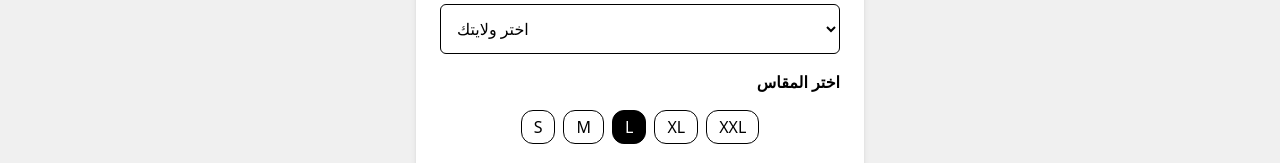
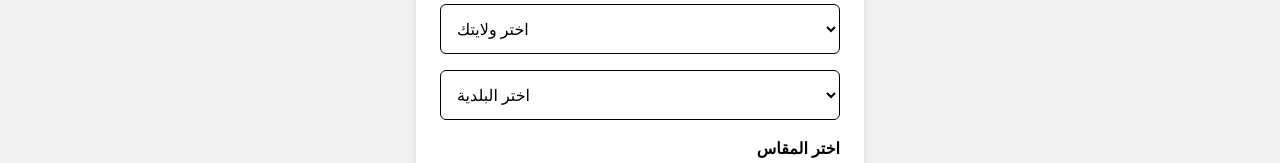
Before and after one commit to raoufffffff/true-fit-dz, a React (Vite) app: page / in a window 1280 px wide. Shown: the part 704-867 px from the top of the page. Built offline with nearby package versions, Linux system fonts and the light colour scheme.

Commit message:
Add files via upload

```diff
--- a/package.json
+++ b/package.json
@@ -15,6 +15,7 @@
     "motion": "^12.14.0",
     "react": "^19.1.0",
     "react-dom": "^19.1.0",
+    "react-facebook-pixel": "^1.0.4",
     "react-icons": "^5.5.0",
     "react-photo-view": "^1.2.7",
     "swiper": "^11.2.8",
--- a/src/App.jsx
+++ b/src/App.jsx
@@ -1,10 +1,11 @@
 import { motion } from 'framer-motion';
-import { useState, useMemo } from 'react';
+import { useState, useMemo, useEffect } from 'react';
 import { Swiper, SwiperSlide } from 'swiper/react';
 import { Navigation, Pagination } from 'swiper/modules';
 import states from './states';
 import etat from './etat';
 import "swiper/swiper-bundle.css";
+import ReactPixel from 'react-facebook-pixel';
 
 import { PhotoProvider, PhotoView } from 'react-photo-view';
 import 'react-photo-view/dist/react-photo-view.css';
@@ -15,6 +16,7 @@ function App() {
   const sizeOptions = ['S', 'M', 'L', 'XL', 'XXL'];
   const imgs = ['/img-1.jpg', '/img-2.jpg', '/img-3.jpg'];
   const basePrice = 2450;
+  const [myeata, setetat] = useState([])
   const [good, setgood] = useState(false);
   const [eror, seteror] = useState(false);
   const [loading, setloading] = useState(false);
@@ -22,18 +24,22 @@ function App() {
     name: '',
     phone: '',
     state: '',
-    city: 't',
+    city: '',
     size: 'L',
   });
 
   const [ridePrice, setRidePrice] = useState(0);
   const totalPrice = useMemo(() => basePrice + ridePrice, [ridePrice]);
-
+  useEffect(() => {
+    ReactPixel.init('983385980322179'); // استبدل بـ Pixel ID الخاص بك
+    ReactPixel.pageView();
+  }, []);
   const handleChange = (e) => {
     const { name, value } = e.target;
     setForm((prev) => ({ ...prev, [name]: value }));
-
     if (name === 'state') {
+      let b = etat.filter(a => a.state_code == value)
+      setetat(b)
       const selected = states.find((s) => s.code === value);
       if (selected) {
         setRidePrice(selected.prix_initial);
@@ -53,9 +59,9 @@ function App() {
       if (res.data.good) {
         setgood(true);
         // Facebook Pixel event tracking on successful submit
-        if (window.fbq) {
-          window.fbq('track', 'SubmitApplication');
-        }
+        ReactPixel.init('983385980322179'); // استبدل بـ Pixel ID الخاص بك
+        ReactPixel.track("buy", "t-shirt 2450 DA");
+
       } else {
         seteror(true);
       }
@@ -179,6 +185,18 @@ function App() {
                 <option key={i} value={w.code}>{w.ar_name}</option>
               ))}
             </select>
+            <select
+              name="city"
+              value={form.city}
+              onChange={handleChange}
+              required
+              className="p-3 rounded-md border text-black bg-white"
+            >
+              <option value="" disabled>اختر البلدية</option>
+              {myeata.map((w, i) => (
+                <option key={i} value={w.name}>{w.ar_name}</option>
+              ))}
+            </select>
 
             <div className="flex flex-col gap-2">
               <label className="text-right font-semibold mb-2">اختر المقاس</label>
```
Also changed, not shown: index.html (line endings or trailing spaces), 1 other file (tests, documents, lock files or other folders).
